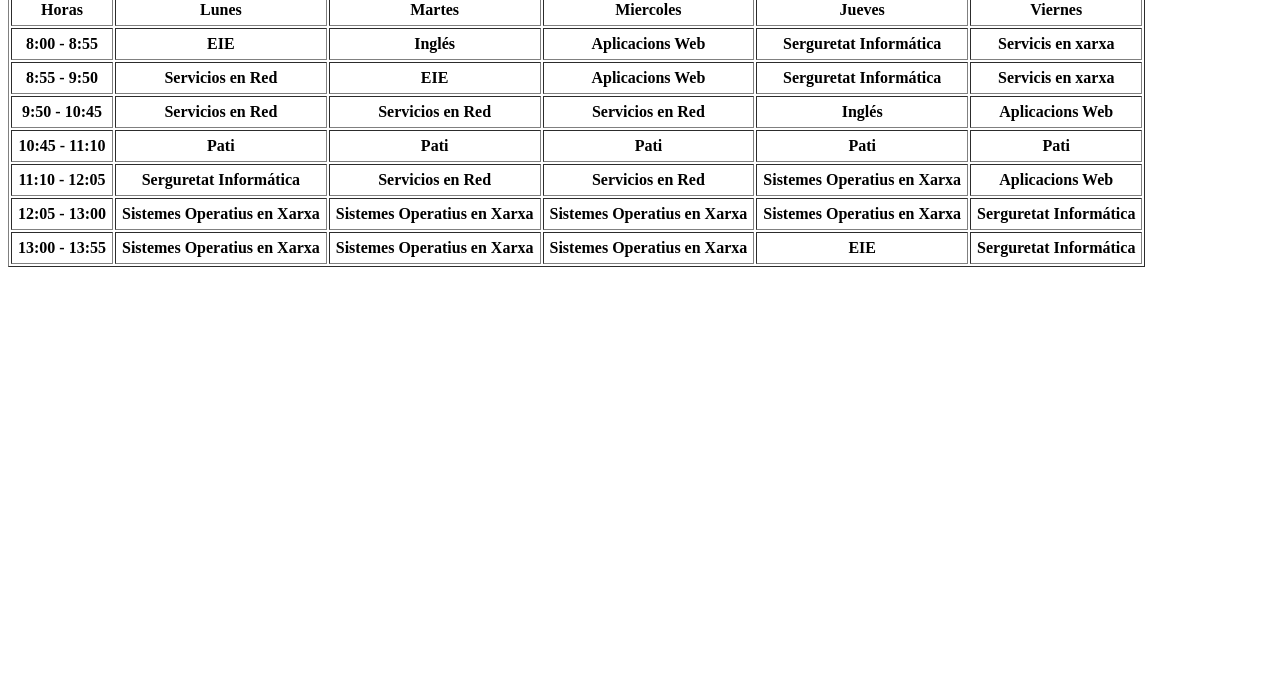
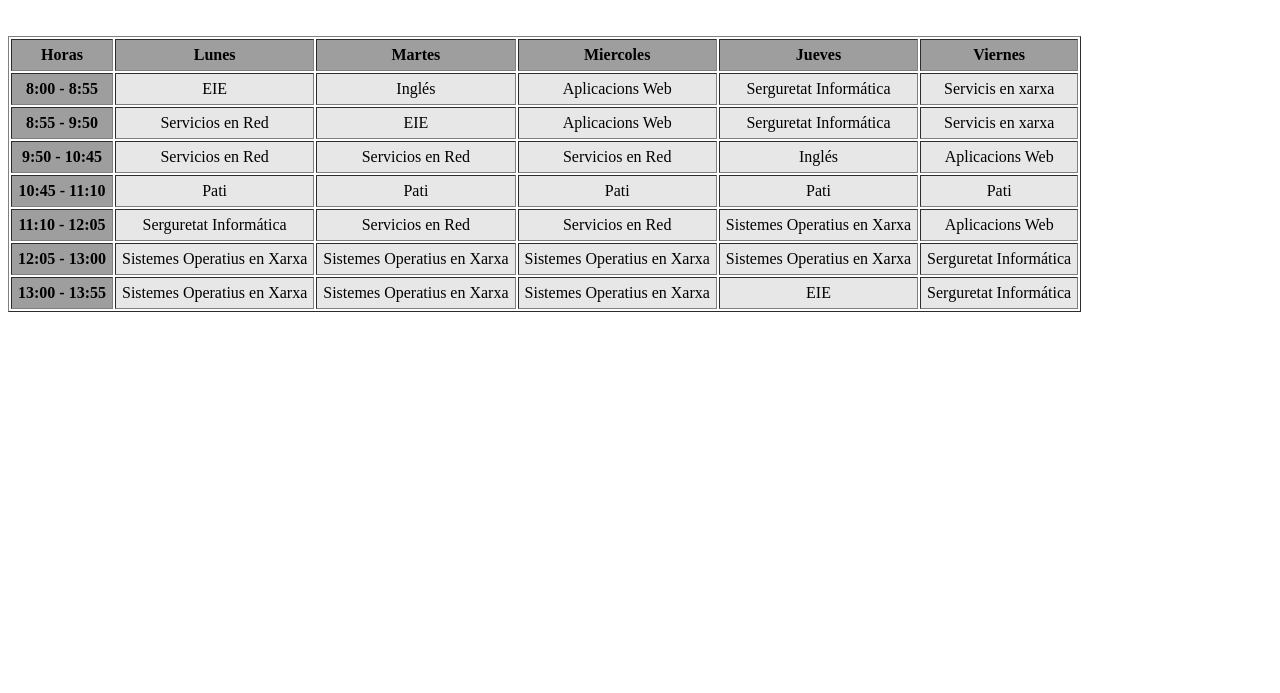
Before and after one commit to alanalcaniz/HorarioClaseAlan, a plain HTML site: page index.html in a window 1280 px wide. Shown: the part 107-800 px from the top of the page. Drawn offline with Linux system fonts and the light colour scheme.

Commit message:
horarioV2

```diff
--- a/css/style.css
+++ /dev/null
@@ -1,3 +0,0 @@
-th {
-    padding: 6px;
-}
--- a/index.html
+++ b/index.html
@@ -3,10 +3,29 @@
 <head>
     <meta charset="UTF-8">
     <title>Horari clase</title>
-    <link rel="stylesheet" type="text/css" href="css/style.css">
+    <style>
+        td {
+            text-align: center;
+            padding: 6px;
+            background-color: rgb(231, 231, 231);
+        }
+
+        th {
+            padding: 6px;
+            background-color: rgb(158, 158, 158);
+        }
+
+        h1 {
+            font-size: 50px;
+            color: blueviolet;
+            text-decoration: underline;
+
+        }
+
+    </style>
 </head>
 <body>
-    <h1>HORARIO CLASE</h1><br>
+    <h1>Horari clase</h1><br>
     <table border="1">
         <tr>
             <th>Horas</th>
@@ -19,65 +38,64 @@
 
         <tr>
             <th>8:00 - 8:55</th>
-            <th>EIE</th>
-            <th>Inglés</th>
-            <th>Aplicacions Web</th>
-            <th>Serguretat Informática</th>
-            <th>Servicis en xarxa</th>
+            <td>EIE</td>
+            <td>Inglés</td>
+            <td>Aplicacions Web</td>
+            <td>Serguretat Informática</td>
+            <td>Servicis en xarxa</td>
         </tr>
 
         <tr>
             <th>8:55 - 9:50</th>
-            <th>Servicios en Red</th>
-            <th>EIE</th>
-            <th>Aplicacions Web</th>
-            <th>Serguretat Informática</th>
-            <th>Servicis en xarxa</th>
+            <td>Servicios en Red</td>
+            <td>EIE</td>
+            <td>Aplicacions Web</td>
+            <td>Serguretat Informática</td>
+            <td>Servicis en xarxa</td>
         </tr>
 
         <tr>
             <th>9:50 - 10:45</th>
-            <th>Servicios en Red</th>
-            <th>Servicios en Red</th>
-            <th>Servicios en Red</th>
-            <th>Inglés</th>
-            <th>Aplicacions Web</th>
+            <td>Servicios en Red</td>
+            <td>Servicios en Red</td>
+            <td>Servicios en Red</td>
+            <td>Inglés</td>
+            <td>Aplicacions Web</td>
         </tr>
 
         <tr>
             <th>10:45 - 11:10</th>
-            <th>Pati</th>
-            <th>Pati</th>
-            <th>Pati</th>
-            <th>Pati</th>
-            <th>Pati</th>
+            <td>Pati</td>
+            <td>Pati</td>
+            <td>Pati</td>
+            <td>Pati</td>
+            <td>Pati</td>
         </tr>
-
         <tr>
             <th>11:10 - 12:05</th>
-            <th>Serguretat Informática</th>
-            <th>Servicios en Red</th>
-            <th>Servicios en Red</th>
-            <th>Sistemes Operatius en Xarxa</th>
-            <th>Aplicacions Web</th>
+            <td>Serguretat Informática</td>
+            <td>Servicios en Red</td>
+            <td>Servicios en Red</td>
+            <td>Sistemes Operatius en Xarxa</td>
+            <td>Aplicacions Web</td>
         </tr>
 
         <tr>
             <th>12:05 - 13:00</th>
-            <th>Sistemes Operatius en Xarxa</th>
-            <th>Sistemes Operatius en Xarxa</th>
-            <th>Sistemes Operatius en Xarxa</th>
-            <th>Sistemes Operatius en Xarxa</th>
-            <th>Serguretat Informática</th>
+            <td>Sistemes Operatius en Xarxa</td>
+            <td>Sistemes Operatius en Xarxa</td>
+            <td>Sistemes Operatius en Xarxa</td>
+            <td>Sistemes Operatius en Xarxa</td>
+            <td>Serguretat Informática</td>
         </tr>
 
         <tr>
             <th>13:00 - 13:55</th>
-            <th>Sistemes Operatius en Xarxa</th>
-            <th>Sistemes Operatius en Xarxa</th>
-            <th>Sistemes Operatius en Xarxa</th>
-            <th>EIE</th>
-            <th>Serguretat Informática</th>
+            <td>Sistemes Operatius en Xarxa</td>
+            <td>Sistemes Operatius en Xarxa</td>
+            <td>Sistemes Operatius en Xarxa</td>
+            <td>EIE</td>
+            <td>Serguretat Informática</td>
         </tr>
     </table>
 
```
